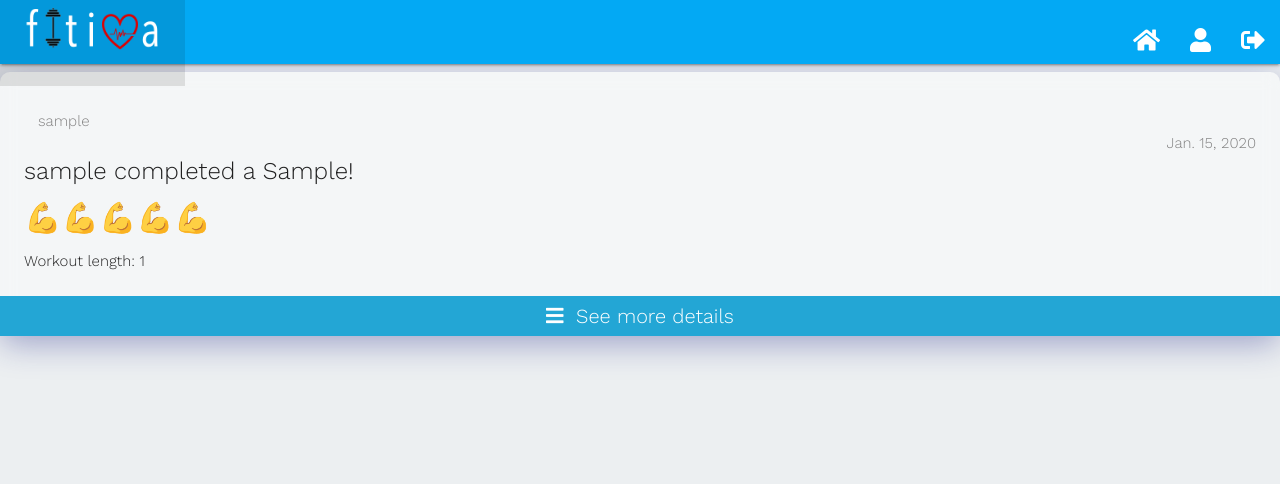
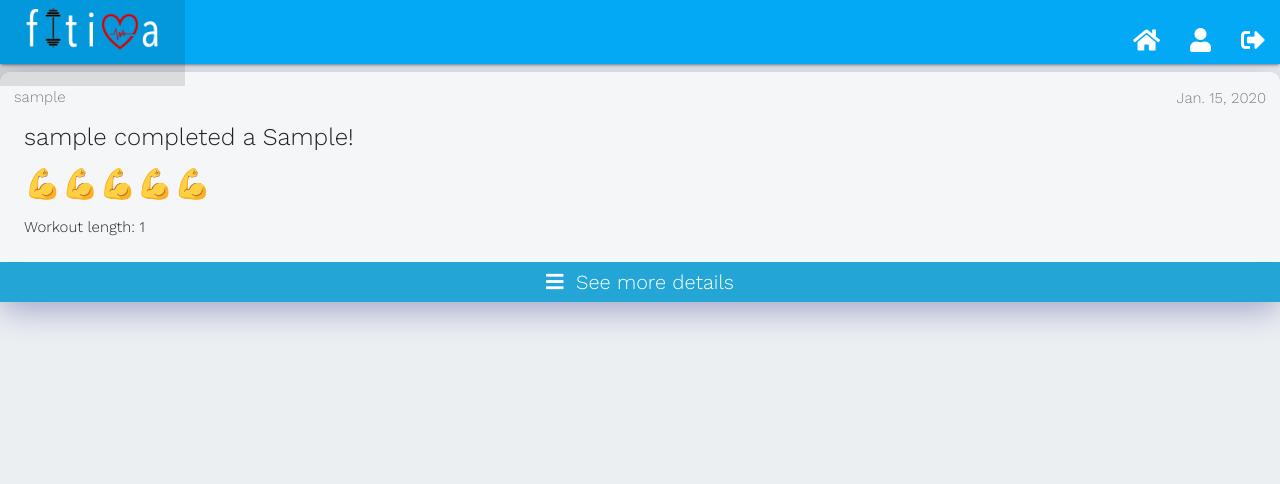
Before and after one commit to mikeolsonn/fitiva, a Django app: page /workouts/myworkouts/ in a window 1280 px wide. Shown: the top 484 px of the page. Run offline with Django 3.2, Linux system fonts and the light colour scheme; a user stored in the database is signed in; tables that the repository leaves empty hold one stand-in row (values such as "Sample post"); some libraries are stand-ins or nearby versions.

Commit message:
made myworkouts page match css updates done to index

```diff
--- a/main_app/templates/workouts/myworkouts.html
+++ b/main_app/templates/workouts/myworkouts.html
@@ -5,9 +5,11 @@
 {% for W in workout %}
     {% if W.user == request.user %}
     <div class="card">
-        <div class="card-content cardcontent">
+        <div class="date">
             <div id="username">{{ W.user }}</div>
             <p id="date">{{ W.date}}</p>
+        </div>
+        <div class="card-content cardcontent">
             <span class="card-title" id="full-length">{{ W.user }} completed a {{ W.workout_type }}!</span>
             {% if W.workout_type == 'run' %}
             <span id="emojis" style='font-size:30px;'>&#127939;&#127939;&#127939;&#127939;&#127939;</span>
```
